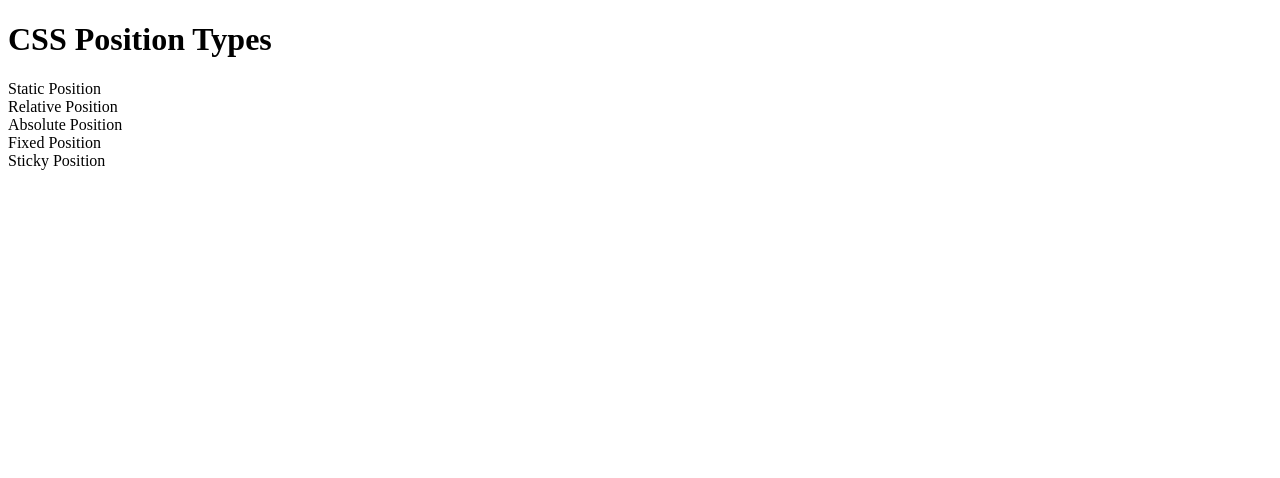
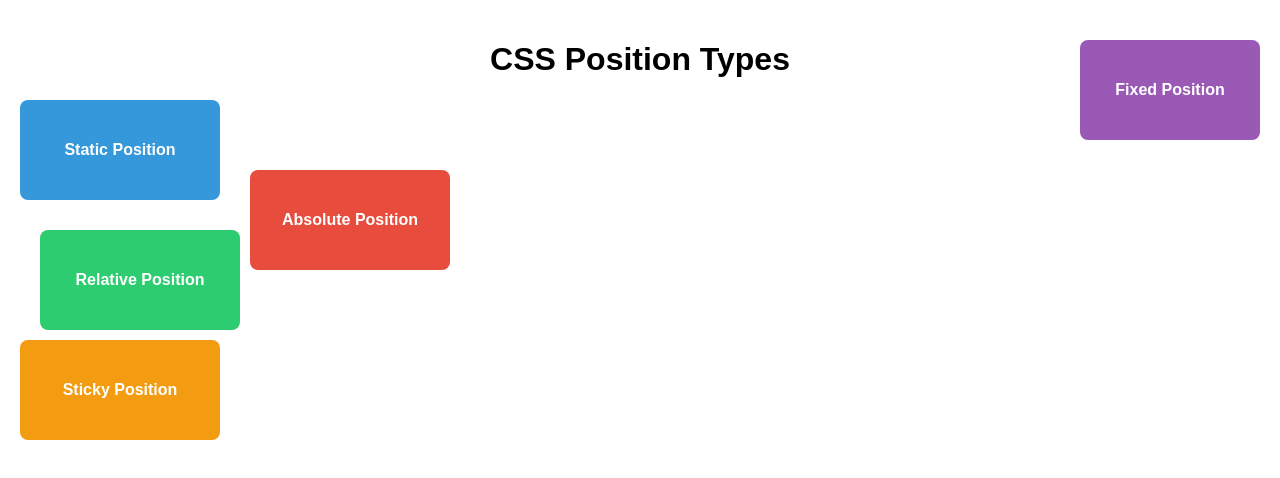
Before and after one commit to DhananjayChandrakar/assignment-5, a plain HTML site: page index.html in a window 1280 px wide. Shown: the top 478 px of the page. Drawn offline with Linux system fonts and the light colour scheme.

Commit message:
Update style.css

```diff
--- a/style.css
+++ b/style.css
@@ -1,34 +1,62 @@
-#section1 {
-  background-color: #FF6B6B;
-  color: white;
-  padding: 20px;
-  position: static top;
-}
-
-#section2 {
-  background-color: #6BCB77;
-  color: white;
-  padding: 20px;
-  position: relative left;
-}
-
-#section3 {
-  background-color: #4D96FF;
-  color: white;
-  padding: 20px;
-  position: abslute right;
-}
-
-#section4 {
-  background-color: #FFC75F;
-  color: black;
-  position: fixed bottom;
+body {
+  font-family: Arial, sans-serif;
+  margin: 0;
   padding: 20px;
 }
 
-#section5 {
-  background-color: #B967FF;
-  position: sticky z-index;
+h1 {
+  text-align: center;
+}
+
+.box {
+  width: 200px;
+  height: 100px;
   color: white;
-  padding: 20px;
+  display: flex;
+  align-items: center;
+  justify-content: center;
+  margin: 20px 0;
+  font-weight: bold;
+  border-radius: 8px;
 }
+
+
+.static-box {
+  position: static;
+  background-color: #3498db;
+  z-index: 1;
+}
+
+
+.relative-box {
+  position: relative;
+  top: 10px;
+  left: 20px;
+  background-color: #2ecc71;
+  z-index: 2;
+}
+
+
+.absolute-box {
+  position: absolute;
+  top: 150px;
+  left: 250px;
+  background-color: #e74c3c;
+  z-index: 3;
+}
+
+.fixed-box {
+  position: fixed;
+  top: 20px;
+  right: 20px;
+  width: 180px;
+  background-color: #9b59b6;
+  z-index: 999;
+}
+
+.sticky-box {
+  position: sticky;
+  top: 0;
+  background-color: #f39c12;
+  z-index: 5;
+}
```
